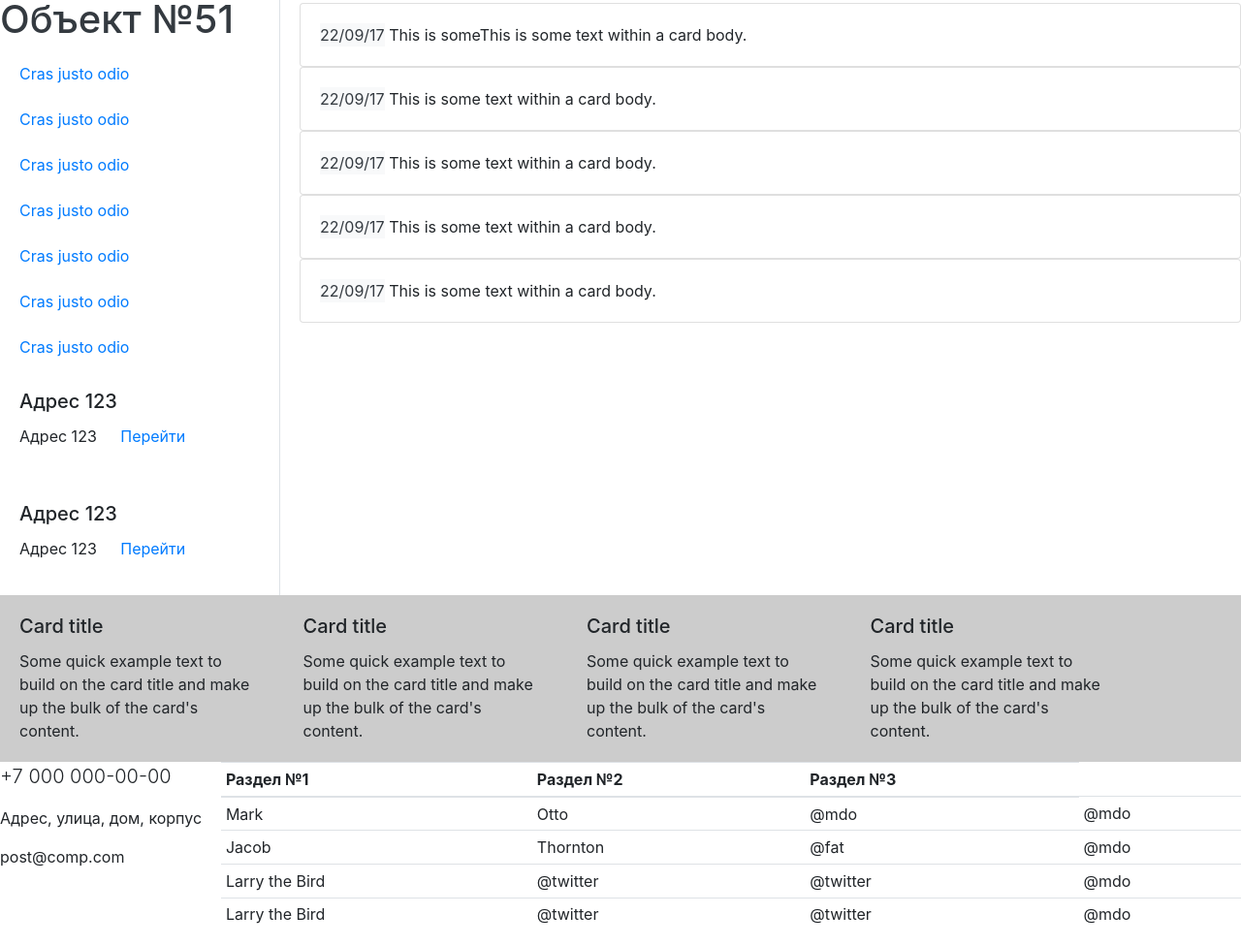
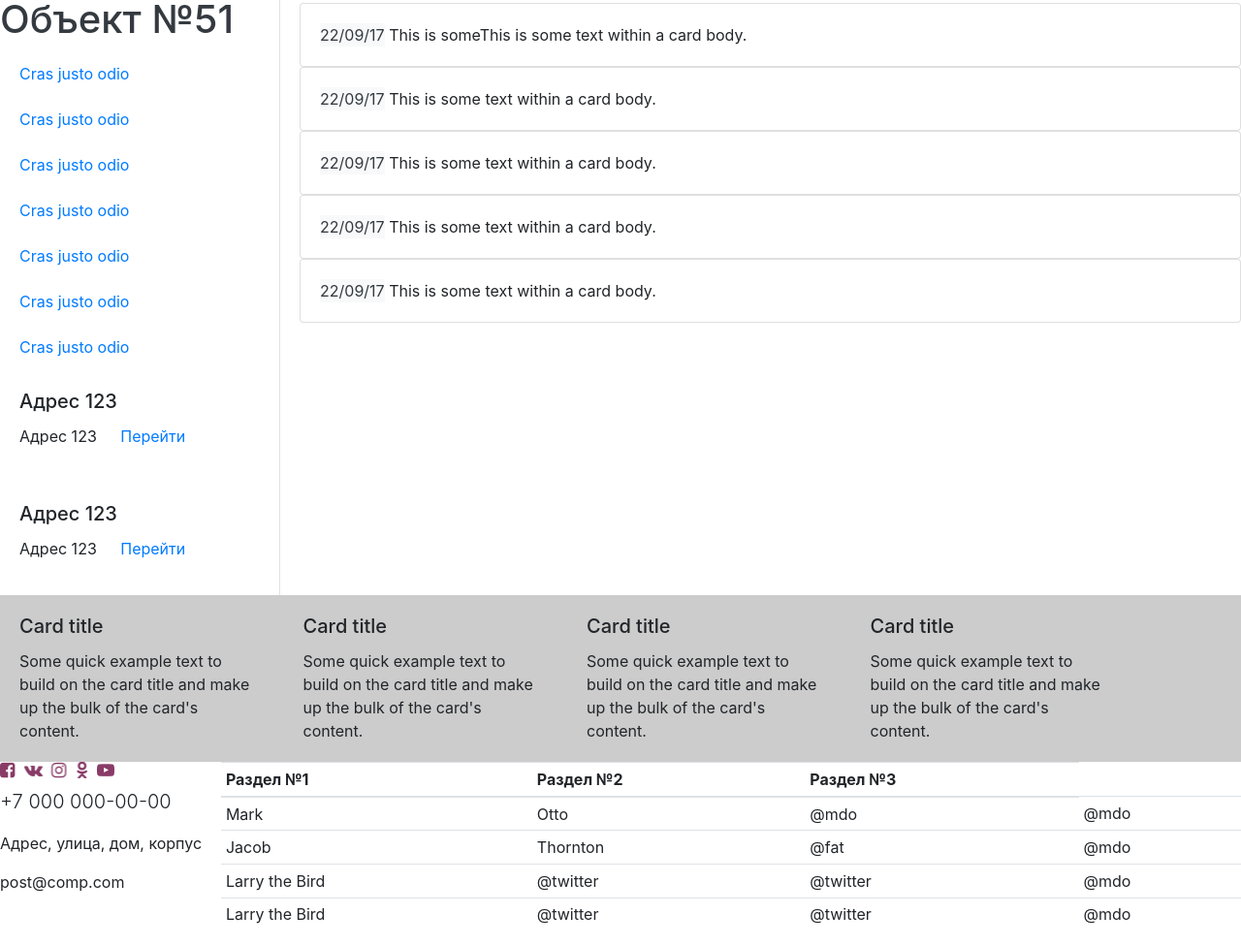
Before and after one commit to centaurea1/company-bootstrap, a plain HTML site: page index.html in a window 1280 px wide. Shown: the part 324-1300 px from the top of the page at 97% size. Drawn offline with nearby package versions, Linux system fonts and the light colour scheme.

Commit message:
edit image

```diff
--- a/css/style.css
+++ b/css/style.css
@@ -51,3 +51,30 @@
 .footer {
     clear: both;
 }
+
+.footer .contacts .icon {
+    display: inline-block;
+    width: 20px;
+    height: 20px;
+    background: url('../image/sprite-footer.png') no-repeat;
+}
+
+.footer .contacts .fb {
+    background-position: 0 0;
+}
+
+.footer .contacts .vk {
+    background-position: 25% 0;
+}
+
+.footer .contacts .inst {
+    background-position: 50% 0;
+}
+
+.footer .contacts .ok {
+    background-position: 75% 0;
+}
+
+.footer .contacts .you {
+    background-position: 100% 0;
+}
--- a/index.html
+++ b/index.html
@@ -168,7 +168,13 @@
 
     <footer class="footer">
         <aside class="contacts">
-            <div class="social-icon"></div>
+            <div class="social-icon">
+                <a class="icon fb" href="#"></a>
+                <a class="icon vk" href="#"></a>
+                <a class="icon inst" href="#"></a>
+                <a class="icon ok" href="#"></a>
+                <a class="icon you" href="#"></a>
+            </div>
             <div class="adress">
                 <p class="lead">+7 000 000-00-00</p>
                 <p>Адрес, улица, дом, корпус</p>
```
